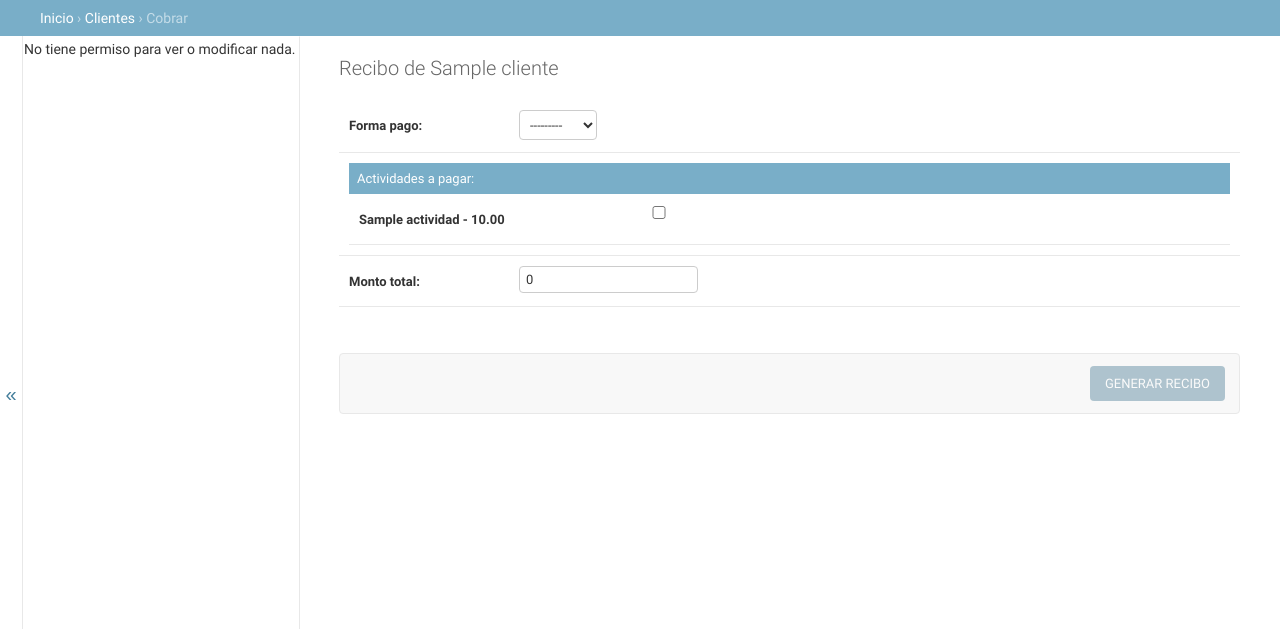
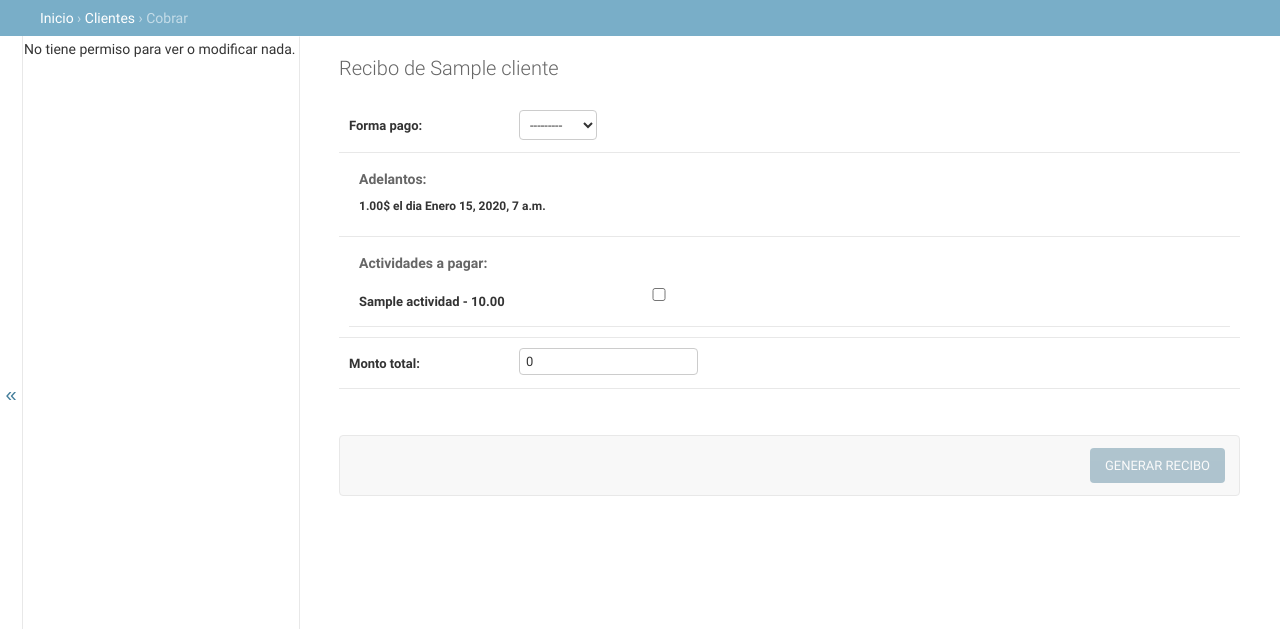
Before and after one commit to francomor/cf_ahtlon, a Django app: page /movimientos/recibo/add/1 in a window 1280 px wide. Shown: the part 48-677 px from the top of the page. Run offline with Django 3.2, Linux system fonts and the light colour scheme; tables that the repository leaves empty hold one stand-in row (Sample ...).

Commit message:
Ahora los adelantos se muestran cuando se cobra a un cliente

```diff
--- a/adelantos/admin.py
+++ b/adelantos/admin.py
@@ -5,9 +5,9 @@ from .models import Adelanto
 # Register your models here.
 class AdelantoAdmin(admin.ModelAdmin):
     #actions = [reporte_actividades]
-    fields = ("cliente", "actividad", "forma_pago", "monto")
+    fields = ("cliente", "monto")
     search_fields = ['cliente__nombre']
-    list_display = ["cliente", "get_actividades", "fecha", "monto"]
+    list_display = ["cliente", "fecha", "monto"]
 
     def get_actividades(self, obj):
     	return " | ".join([act.nombre for act in obj.actividad.all()])
--- a/adelantos/models.py
+++ b/adelantos/models.py
@@ -11,8 +11,8 @@ class Adelanto(models.Model):
     monto = models.DecimalField(max_digits=8, decimal_places=2)
     fecha = models.DateTimeField(auto_now_add=True)
     #num_recibo = models.IntegerField(unique=True)
-    forma_pago = models.ForeignKey(FormaPago)
-    actividad = models.ManyToManyField(Actividad)
+    #forma_pago = models.ForeignKey(FormaPago)
+    #actividad = models.ManyToManyField(Actividad)
     cliente = models.ForeignKey(Cliente)
 
     def __str__(self):
--- a/movimientos/views.py
+++ b/movimientos/views.py
@@ -8,6 +8,7 @@ from django.http import JsonResponse, HttpResponseRedirect
 from django.contrib import admin
 
 from clientes.models import Cliente
+from adelantos.models import Adelanto
 from .models import Recibo, CierreCaja
 
 
@@ -74,9 +75,14 @@ class ReciboCreate(CreateView):
         cliente = Cliente.objects.get(pk=client_id)
         context["title"] = "Recibo"
         context["actividades"] = self.get_actividades(cliente)
+        context["adelantos"] = self.get_adelantos(cliente.id)
         context["cliente"] = cliente
         context.update(admin.site.each_context(self.request))
         return context
+
+    def get_adelantos(self, cliente_id):
+        adelantos = Adelanto.objects.filter(cliente=cliente_id)
+        return adelantos
 
     def get_actividades(self, cliente):
         actividades = cliente.actividades.all()
@@ -85,6 +91,7 @@ class ReciboCreate(CreateView):
     def form_valid(self, form):
         actividades = self.request.POST.getlist("actividades[]", None)
         cliente_id = self.request.POST.get("cliente")
+        adelantos = self.get_adelantos(cliente_id)
         monto = self.request.POST.get("monto")
         forma_pago_id = self.request.POST.get("forma_pago")
         try:
@@ -98,6 +105,7 @@ class ReciboCreate(CreateView):
         recibo.cliente_id = cliente_id
         recibo.forma_pago_id = forma_pago_id
         recibo.save()
+        adelantos.delete()
 
         if actividades:
             actividades = actividades[0].split(",")
--- a/templates/movimientos/recibo_form.html
+++ b/templates/movimientos/recibo_form.html
@@ -43,7 +43,16 @@
                         </div>
                     </div>
                     <div class="form-row">
-                    <h2>Actividades a pagar:</h2>
+                        <h3>Adelantos:</h3>
+                        {% for adelanto in adelantos %}
+                            <h4>{{ adelanto.monto }}$ el dia {{ adelanto.fecha }}</h4>
+                        {% empty %}
+                            <h4>No tiene</h4>
+                        {% endfor %}
+                    </div>
+
+                    <div class="form-row">
+                    <h3>Actividades a pagar:</h3>
                     {% for actividad in actividades %}
                         <div class="form-row">
                             <div>
```
Also changed, not shown: README.md, adelantos/migrations/0002_auto_20190416_1701.py (added).
